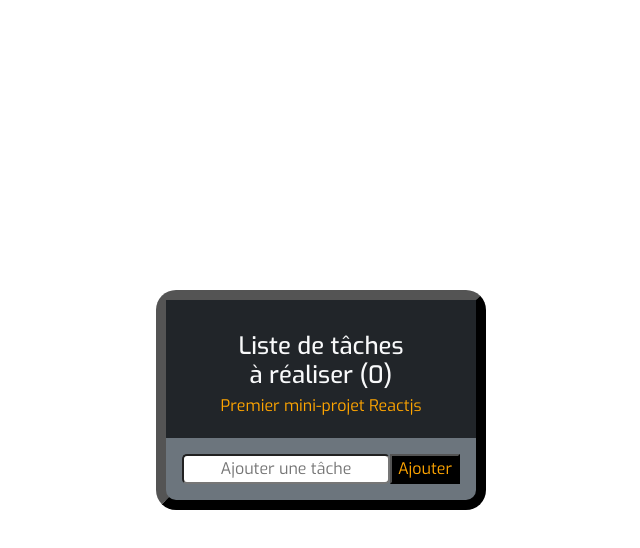
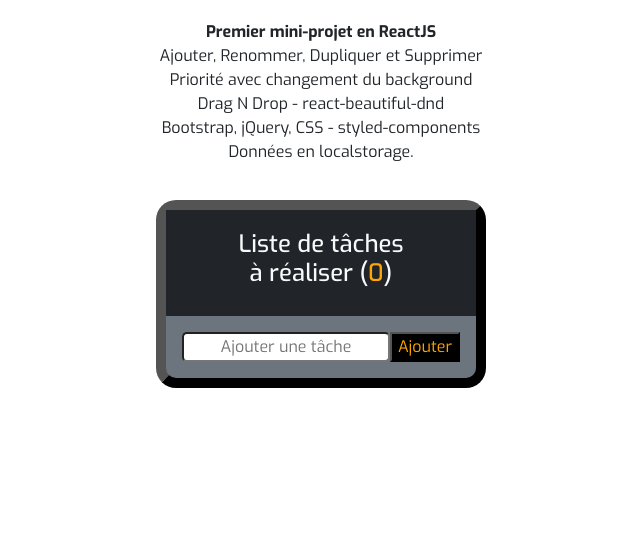
Before and after one commit to JeremyB60/reactjs-todolist, a React (Create React App) app: page / in a window 1280 px wide. Shown: the top 548 px of the page, without its empty margins (319-959 px from the left). Built offline with nearby package versions, Linux system fonts and the light colour scheme.

Commit message:
"Derniers ajustements, ajout Intro"

```diff
--- a/package.json
+++ b/package.json
@@ -2,11 +2,14 @@
   "name": "to-do-list",
   "version": "0.1.0",
   "private": true,
+  "homepage": "https://JeremyB60.github.io/reactjs-todolist",
   "dependencies": {
     "@testing-library/jest-dom": "^5.14.1",
     "@testing-library/react": "^13.0.0",
     "@testing-library/user-event": "^13.2.1",
     "bootstrap": "^5.3.0",
+    "gh-pages": "^5.0.0",
+    "jquery": "^3.7.0",
     "react": "^18.2.0",
     "react-beautiful-dnd": "^13.1.1",
     "react-dom": "^18.2.0",
@@ -15,6 +18,9 @@
     "web-vitals": "^2.1.0"
   },
   "scripts": {
+    "predeploy": "npm run build",
+    "deploy": "gh-pages -d build",
+    "clean": "gh-pages-clean",
     "start": "react-scripts start",
     "build": "react-scripts build",
     "test": "react-scripts test",
--- a/src/components/App.js
+++ b/src/App.js
@@ -1,9 +1,11 @@
-import ToDoList from "./ToDoList";
+import ToDoList from "./components/ToDoList";
+import Intro from "./components/Intro";
 import { StyleSheetManager } from 'styled-components';
 
 function App() {
   return (
     <StyleSheetManager shouldForwardProp={(prop) => prop !== 'priorite'}>
+      <Intro />
       <ToDoList />
     </StyleSheetManager>
   );
--- a/src/components/Banner.js
+++ b/src/components/Banner.js
@@ -8,15 +8,14 @@ text-align: center;
 font-family: 'Exo';
 `;
 
-const StyledText = styled.p`
-  color: orange;
-`;
+const StyledSpan = styled.span`
+color: orange
+`
 
 function Banner({ longueur }) {
 
   return <StyledBanner className='bg-dark text-light d-flex justify-content-center flex-column align-items-center'>
-    <h1 className='fs-4 pt-2 m-1'>Liste de tâches à&nbsp;réaliser&nbsp;({longueur})</h1>
-    <StyledText className='m-0'>Premier mini-projet Reactjs</StyledText>
+    <h1 className='fs-4'>Liste de tâches à&nbsp;réaliser&nbsp;(<StyledSpan>{longueur}</StyledSpan>)</h1>
   </StyledBanner>
 }
 
--- /dev/null
+++ b/src/components/Intro.js
@@ -0,0 +1,22 @@
+import '../../node_modules/bootstrap/dist/css/bootstrap.min.css'
+import styled from 'styled-components';
+
+const StyledIntro = styled.p`
+padding: 20px 5px;
+text-align: center;
+font-family: 'Exo';
+`;
+
+export default function Intro() {
+    //Affichage
+    return (
+        <StyledIntro>
+            <b>Premier mini-projet en ReactJS</b><br />
+            Ajouter, Renommer, Dupliquer et Supprimer<br />
+            Priorité avec changement du background<br />
+            Drag N Drop - react-beautiful-dnd<br />
+            Bootstrap, jQuery, CSS - styled-components<br />
+            Données en localstorage.
+        </StyledIntro>
+    );
+}
--- a/src/components/Tache.js
+++ b/src/components/Tache.js
@@ -1,6 +1,7 @@
 import '../../node_modules/bootstrap/dist/css/bootstrap.min.css'
 import styled from 'styled-components'
-import { useState } from 'react'
+import { useState, useEffect, useRef } from 'react';
+import $ from 'jquery';
 
 const StyledButton = styled.button`
     width: 25px;
@@ -21,8 +22,9 @@ const StyledButton = styled.button`
 
 const StyledLi = styled.li`
     background-color: ${props => (props.priorite === 'faible' ? 'papayawhip' : props.priorite === 'normale' ? 'orange' : 'red')};
-    color: black
+    color: black;
     `
+
 const StyledButton3 = styled.button`
     background-color: cornsilk;
     font-weight: bold;
@@ -31,14 +33,24 @@ const StyledButton3 = styled.button`
         background-color: pink
     }
     `
+
 const StyledSelect = styled.select`
     background-color: #00000000;
     border: 0;
-`
+    `
 
 export default function Tache({ tacheInfo, onClick, onClick2, handleRename, handlePriorityChange }) {
     const [nouveauNom, setNouveauNom] = useState('');
     const [estVisible, setEstVisible] = useState(false);
+    const slideRef = useRef(null);
+    const premierRendu = useRef(true);
+    useEffect(() => {
+        if (!premierRendu.current) {
+          $(slideRef.current).slideToggle('fast');
+        } else {
+          premierRendu.current = false;
+        }
+      }, [estVisible]);
 
     const handleChangeNom = (e) => {
         if (e.target.value !== null) {
@@ -70,11 +82,15 @@ export default function Tache({ tacheInfo, onClick, onClick2, handleRename, hand
             <div className='d-flex flex-row-reverse gap-1'>
                 <StyledButton onClick={onClick} title='Supprimer la tâche'>&#10060;</StyledButton>
                 <StyledButton onClick={onClick2} title='Dupliquer la tâche'>&#x29C9;</StyledButton>
-                <StyledButton onClick={() => setEstVisible(!estVisible)} title='Renommer la tâche'>{((!estVisible) ? <span dangerouslySetInnerHTML={{__html: '&#x270F;'}}></span> : <span dangerouslySetInnerHTML={{__html: '&#9650;'}}></span>)}</StyledButton>
+                <StyledButton onClick={() => setEstVisible(!estVisible)} title='Renommer la tâche'>
+                    {!estVisible ?
+                        (<span dangerouslySetInnerHTML={{ __html: '&#x270F;' }}></span>) :
+                        (<span dangerouslySetInnerHTML={{ __html: '&#9650;' }}></span>)}
+                </StyledButton>
                 <div>
-                    <label htmlFor={tacheInfo.id+"priorite"}>Priorité :&nbsp;</label>
+                    <label htmlFor={tacheInfo.id + "priorite"}>Priorité :&nbsp;</label>
                     <StyledSelect
-                        id={tacheInfo.id+"priorite"}
+                        id={tacheInfo.id + "priorite"}
                         className='text-center'
                         value={tacheInfo.priorité}
                         onChange={event => handlePriorityChange(tacheInfo.id, event)}>
@@ -84,10 +100,10 @@ export default function Tache({ tacheInfo, onClick, onClick2, handleRename, hand
                     </StyledSelect>
                 </div>
             </div>
-            {estVisible && <div>
+            <div ref={slideRef} style={{ display: 'none' }}>
                 <div className='flex-nowrap p-2'>
                     <input
-                        id={tacheInfo.id+1}
+                        id={tacheInfo.id + 1}
                         autoFocus
                         className='text-center'
                         type="text"
@@ -98,7 +114,7 @@ export default function Tache({ tacheInfo, onClick, onClick2, handleRename, hand
                     <StyledButton3 onClick={handleRenameClick} title='Valider'>&#10003;</StyledButton3>
                 </div>
             </div>
-            }
+
 
         </StyledLi>
     )
--- a/src/components/ToDoList.js
+++ b/src/components/ToDoList.js
@@ -130,7 +130,7 @@ function ToDoList() {
 
     //Affichage
     return (
-        <MainStyled className='bg-secondary'>
+        <MainStyled className='bg-secondary m-auto'>
             <Banner longueur={longueurTableau} />
             <TacheForm handleAdd={handleAdd} />
             <DragDropContext onDragEnd={onDragEnd}>
--- a/src/index.css
+++ b/src/index.css
@@ -7,7 +7,6 @@ body {
   -moz-osx-font-smoothing: grayscale;
   display: flex;
   justify-content: center;
-  align-items: center;
   min-height: 100vh;
   background-color: black;
 }
--- a/src/index.js
+++ b/src/index.js
@@ -1,7 +1,7 @@
 import React from 'react';
 import ReactDOM from 'react-dom/client';
 import './index.css';
-import App from './components/App';
+import App from './App';
 import reportWebVitals from './reportWebVitals';
 
 const root = ReactDOM.createRoot(document.getElementById('root'));
```
Also changed, not shown: 2 other files (tests, documents, lock files or other folders).
